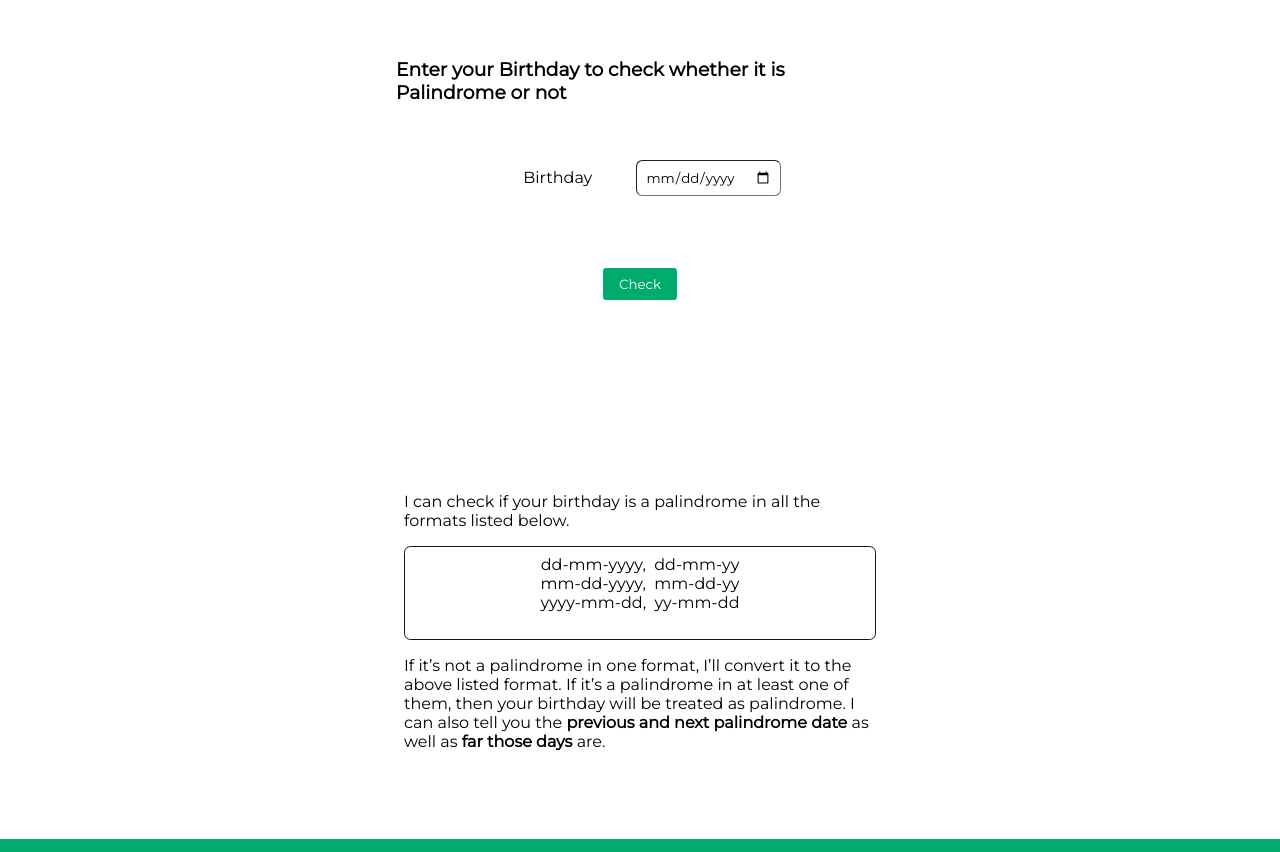
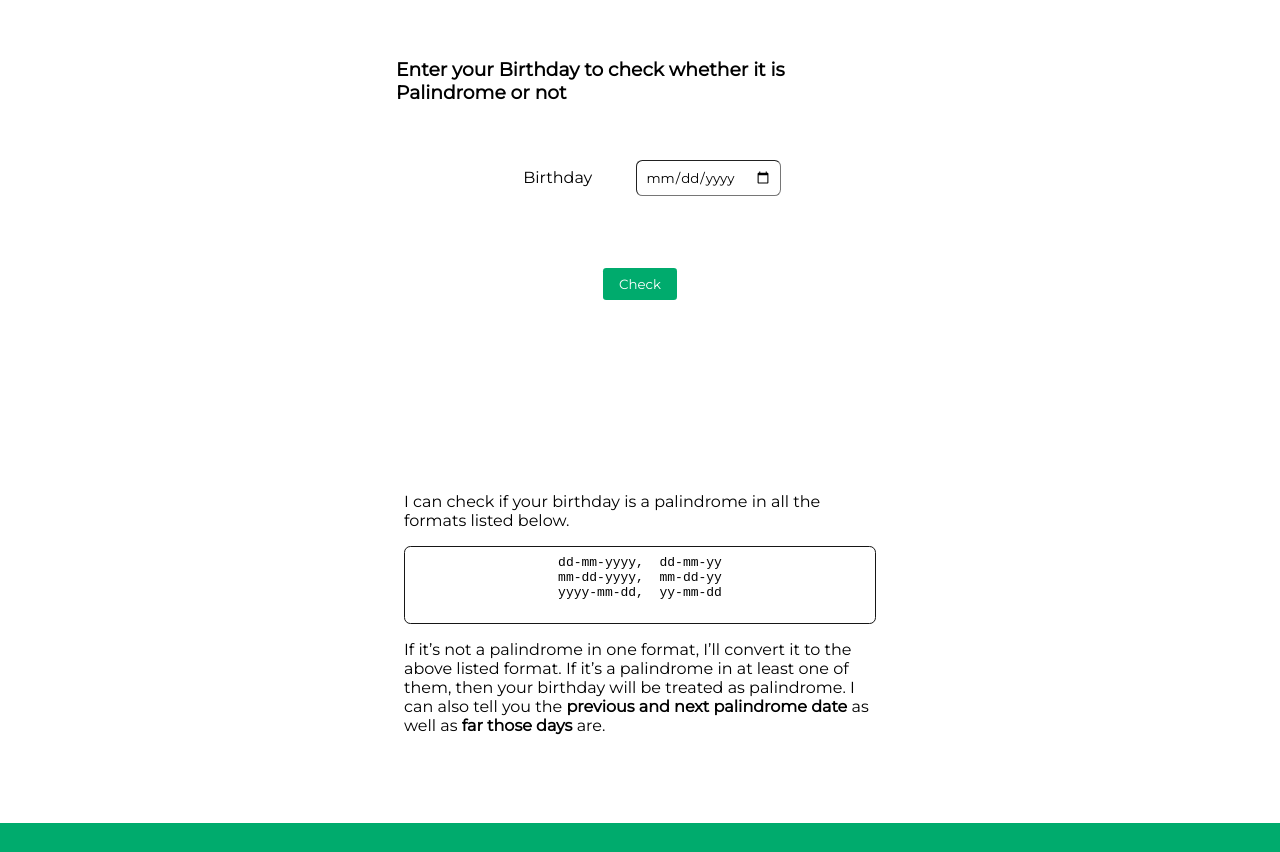
Before and after one commit to Jitendra1mp4/palindrome-birthday, a plain HTML site: page index.html in a window 1280 px wide. Shown: the part 186-1038 px from the top of the page. Drawn offline with Linux system fonts and the light colour scheme.

Commit message:
style : font-family updated for formate lists.

```diff
--- a/index.html
+++ b/index.html
@@ -29,7 +29,7 @@
         <div class="output my-3 p-2 br-1" id="div-output"></div>
         <div class="my-3 p-2 br-1">
             <p>I can check if your birthday is a palindrome in all the formats listed below.</p>
-            <pre class="p-hf my-1 border-thin-dark round-hf">
+            <pre class="p-hf my-1 border-thin-dark round-hf" style="font-family: monospace;">
 dd-mm-yyyy,  dd-mm-yy
 mm-dd-yyyy,  mm-dd-yy
 yyyy-mm-dd,  yy-mm-dd
```
